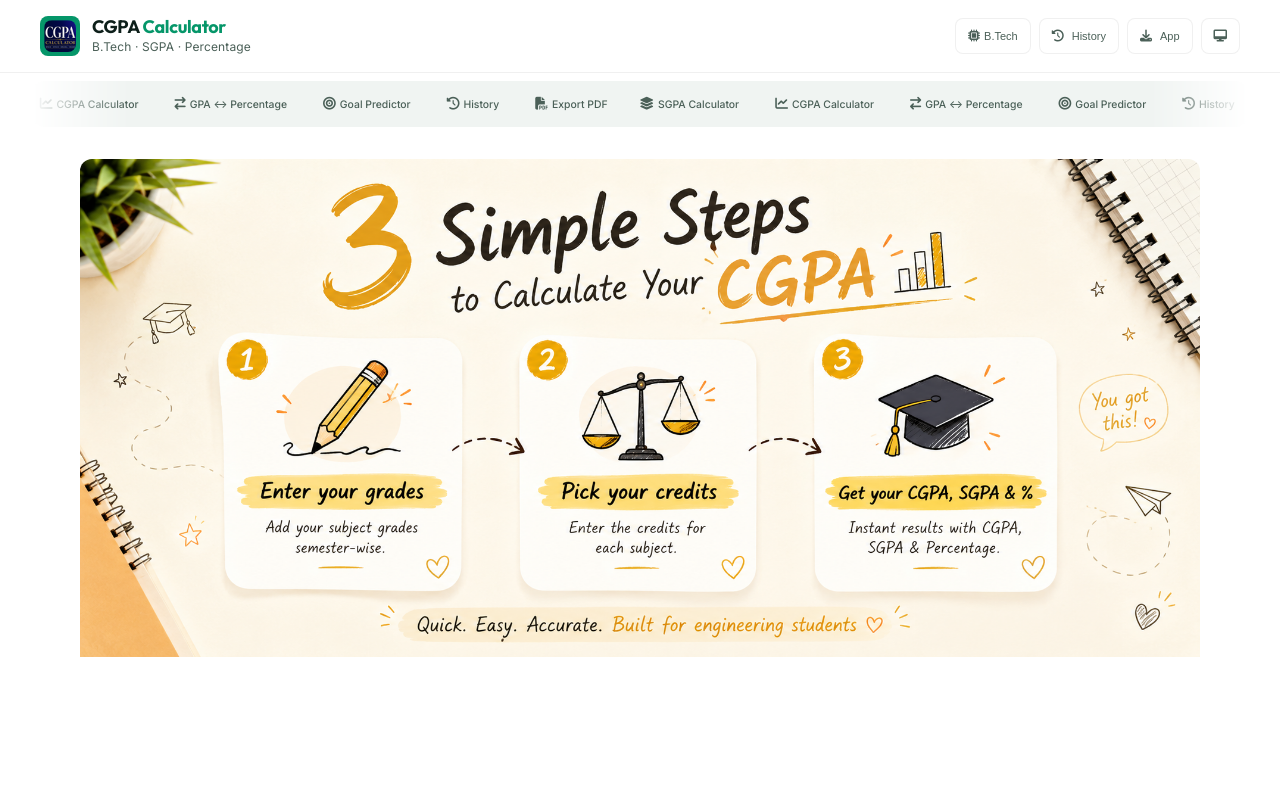
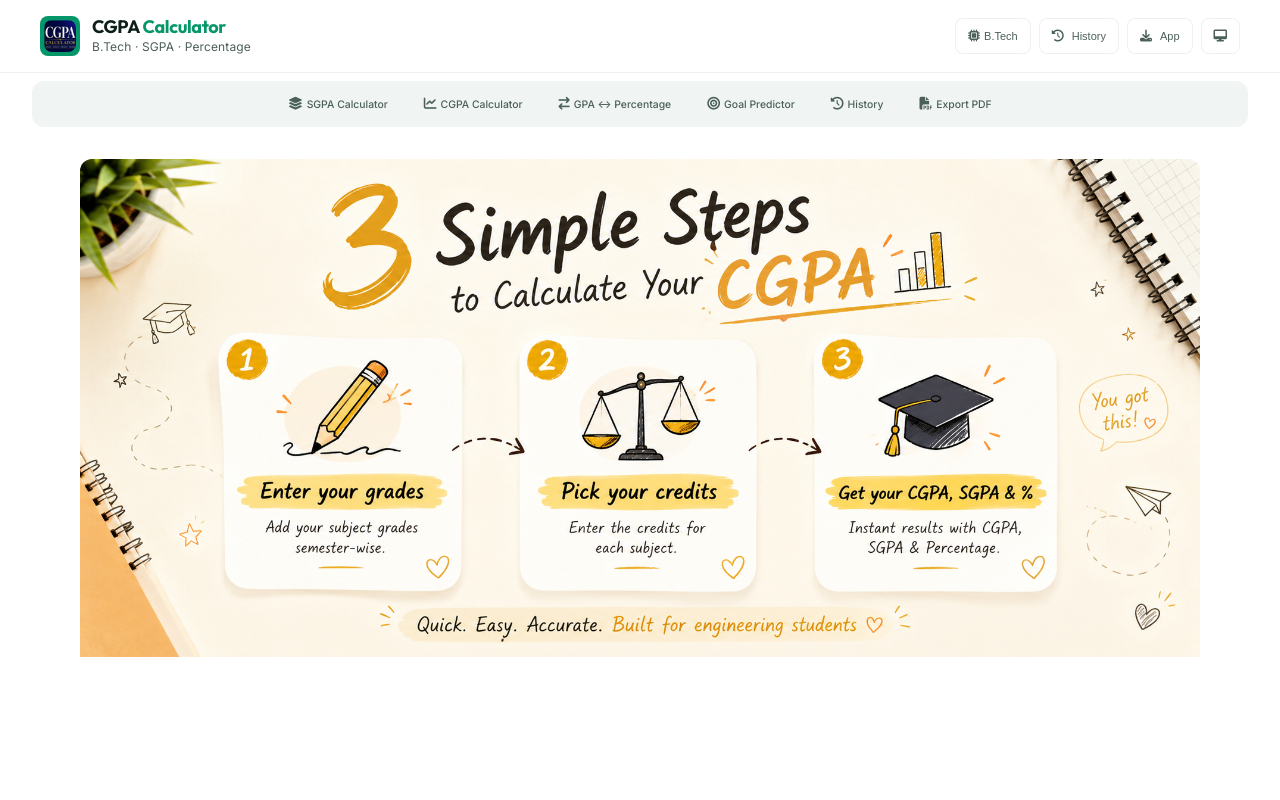
Before and after one commit to Varun79-python/cgpa-calculator, a Next.js app in the folder cgpa-calculator/: page / in a window 1280 px wide. Shown: the top 800 px of the page. Built offline with nearby package versions, Linux system fonts and the light colour scheme.

Commit message:
fix: remove desktop marquee (static tabs), fix page-transition transform breaking fixed elements

```diff
--- a/cgpa-calculator/components/Desktop/Tabs.tsx
+++ b/cgpa-calculator/components/Desktop/Tabs.tsx
@@ -28,19 +28,10 @@ export default function DesktopTabs() {
   const currentPath = router.pathname;
 
   return (
-    <div className="tabs-marquee">
-      <div className="tabs-marquee-track">
-        <div className="tabs-marquee-content" style={{ gap: 'var(--sp-1)' }}>
-          {TABS.map((t) => (
-            <TabButton key={t.id} tab={t} currentPath={currentPath} router={router} />
-          ))}
-        </div>
-        <div className="tabs-marquee-content" style={{ gap: 'var(--sp-1)' }} aria-hidden="true">
-          {TABS.map((t) => (
-            <TabButton key={`dup-${t.id}`} tab={t} currentPath={currentPath} router={router} />
-          ))}
-        </div>
-      </div>
+    <div className="tabs tabs--static">
+      {TABS.map((t) => (
+        <TabButton key={t.id} tab={t} currentPath={currentPath} router={router} />
+      ))}
     </div>
   );
 }
--- a/cgpa-calculator/styles/desktop.css
+++ b/cgpa-calculator/styles/desktop.css
@@ -30,10 +30,19 @@
   .brand-text p { display: block; }
   .brand-text h1 { font-size: var(--text-base); }
 
-  .tabs {
+  .tabs, .tabs--static {
     margin: var(--sp-2) var(--sp-3) 0;
     padding: 4px;
     border-radius: var(--radius-lg);
+  }
+
+  .tabs--static {
+    display: flex;
+    align-items: center;
+    justify-content: center;
+    gap: var(--sp-1);
+    flex-wrap: wrap;
+    background: var(--surface-2);
   }
 
   .tab {
@@ -342,8 +351,8 @@
   .brand-text h1 { font-size: var(--text-lg); }
   .brand-text p { font-size: var(--text-xs); }
 
-  /* Full-width tabs */
-  .tabs-marquee {
+  /* Full-width tabs — desktop shows static (non-marquee) */
+  .tabs--static {
     margin: var(--sp-2) var(--sp-8) 0;
   }
 
@@ -408,11 +417,6 @@
     gap: var(--sp-4);
   }
 
-  /* Tabs marquee */
-  .tabs-marquee-track {
-    animation: marqueeScroll 28s linear infinite;
-  }
-
   .tab {
     flex: 0 0 auto;
     padding: 0 var(--sp-4);
--- a/cgpa-calculator/styles/shared.css
+++ b/cgpa-calculator/styles/shared.css
@@ -1038,8 +1038,8 @@ td input.invalid, td select.invalid {
   transition: opacity var(--dur-mid) ease, transform var(--dur-mid) ease;
 }
 
-.page-enter { opacity: 1; transform: translateY(0); }
-.page-exit { opacity: 0.5; transform: translateY(2px); }
+.page-enter { opacity: 1; }
+.page-exit { opacity: 0.5; }
 
 /* ─── SCROLLBAR ─── */
 ::-webkit-scrollbar { width: 5px; height: 5px; }
```
